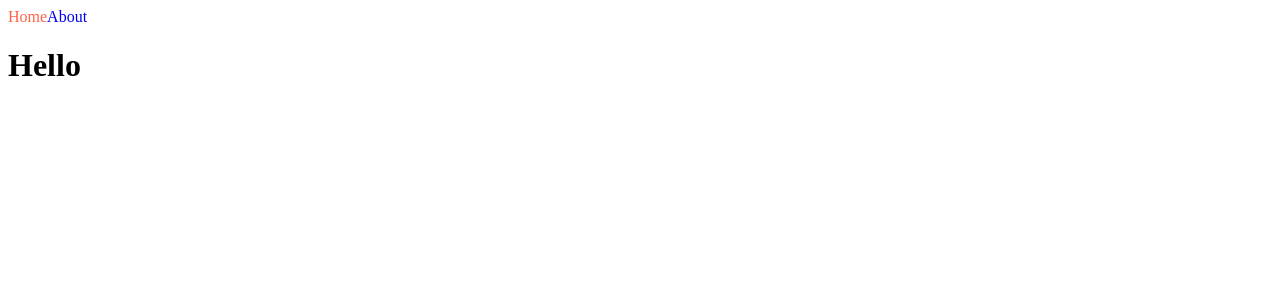
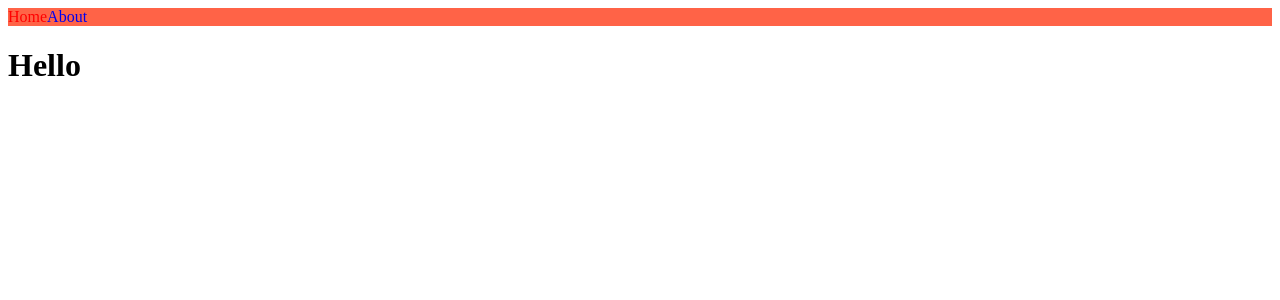
Before and after one commit to moonshadow95/nextjs-intro, a Next.js app: page / in a window 1280 px wide. Shown: the top 300 px of the page. Built offline with nearby package versions, Linux system fonts and the light colour scheme.

Commit message:
Styles JSX

```diff
--- a/components/NavBar.js
+++ b/components/NavBar.js
@@ -8,23 +8,22 @@
   return (
     <nav className={styles.nav}>
       <Link href="/">
-        <a
-          className={`${styles.link} ${
-            router.pathname === '/' && styles.active
-          }`}
-        >
-          Home
-        </a>
+        <a className={router.pathname === '/' && 'active'}>Home</a>
       </Link>
       <Link href="/about">
-        <a
-          className={`${styles.link} ${
-            router.pathname === '/about' && styles.active
-          }`}
-        >
-          About
-        </a>
+        <a className={router.pathname === '/about' && 'active'}>About</a>
       </Link>
+      <style jsx>{`
+        nav {
+          background-color: tomato;
+        }
+        a {
+          text-decoration: none;
+        }
+        .active {
+          color: red;
+        }
+      `}</style>
     </nav>
   );
 }
```
